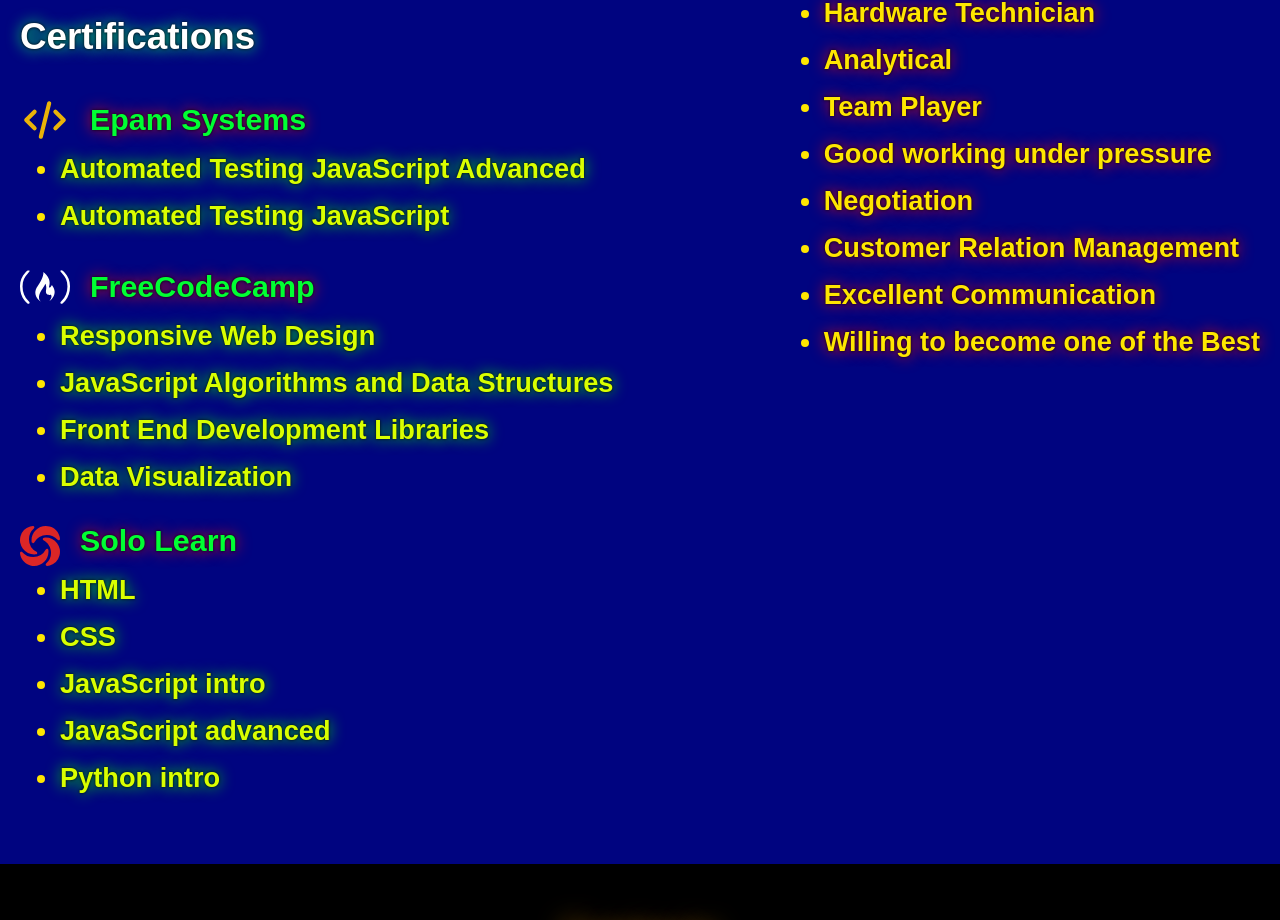
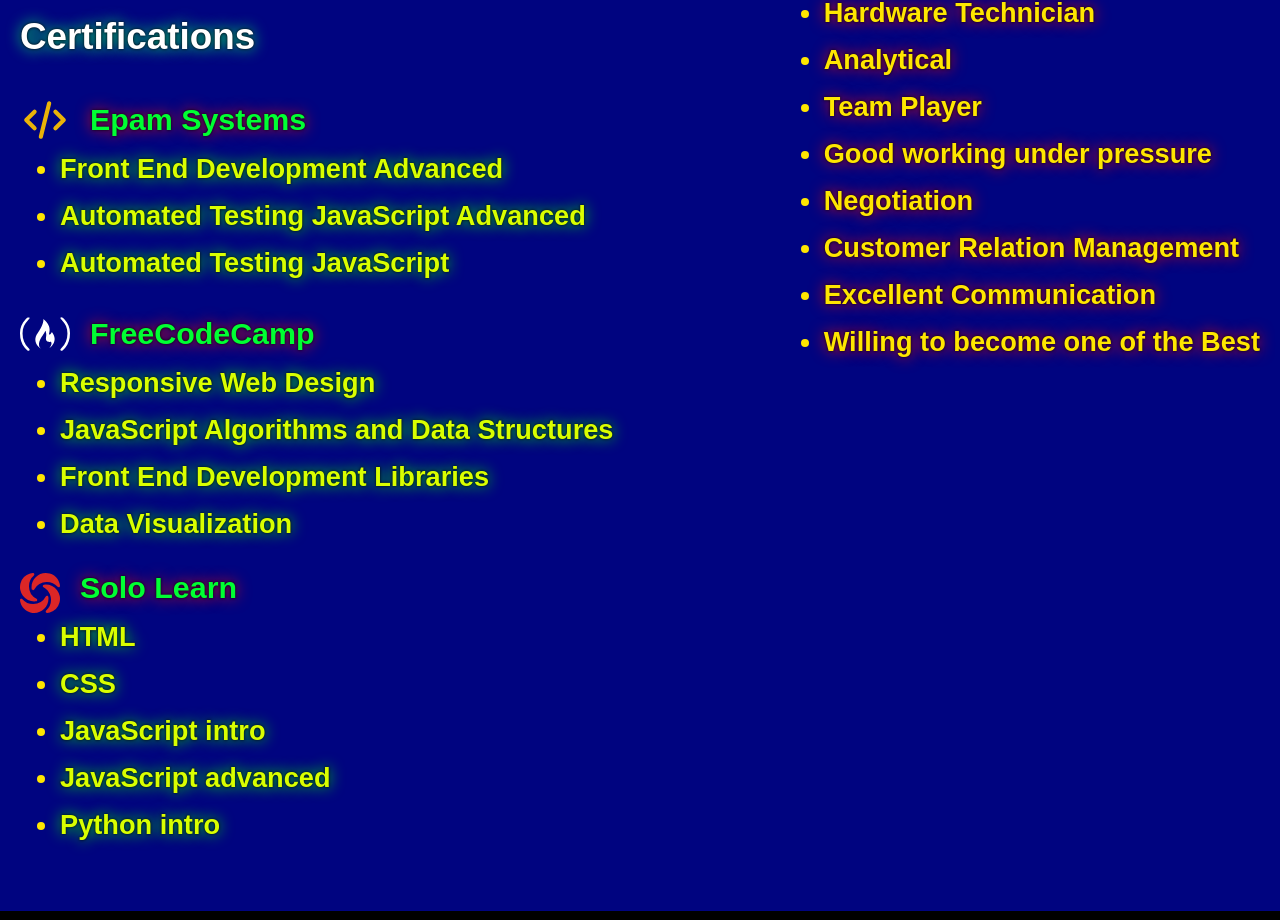
Before and after one commit to ITSECT3R/Personal-Portfolio-, a React (Vite) app in the folder my-portfolio/: page / in a window 1280 px wide. Shown: the part 3638-4558 px from the top of the page. Built offline with nearby package versions, Linux system fonts and the light colour scheme.

Commit message:
feat: add Front End Development Advanced certification to Skills section

```diff
--- a/my-portfolio/src/components/Skills.jsx
+++ b/my-portfolio/src/components/Skills.jsx
@@ -12,6 +12,7 @@
     name: 'Epam Systems',
     svg: svgs.epam,
     links: [
+      { label: 'Front End Development Advanced', url: 'https://certificates.epam.com/certificates/a7e2ad55-80df-4196-a09d-ab329003ed45'},
       { label: 'Automated Testing JavaScript Advanced', url: 'https://certificates.epam.com/certificates/11e97e15-d94e-4a88-afd8-27034d473d4d'},
       { label: 'Automated Testing JavaScript', url: 'https://certificates.epam.com/certificates/d87bdff8-001e-42ab-9bf6-e9b620b22841' }
     ]
```
Also changed, not shown: 1 other file (tests, documents, lock files or other folders).
